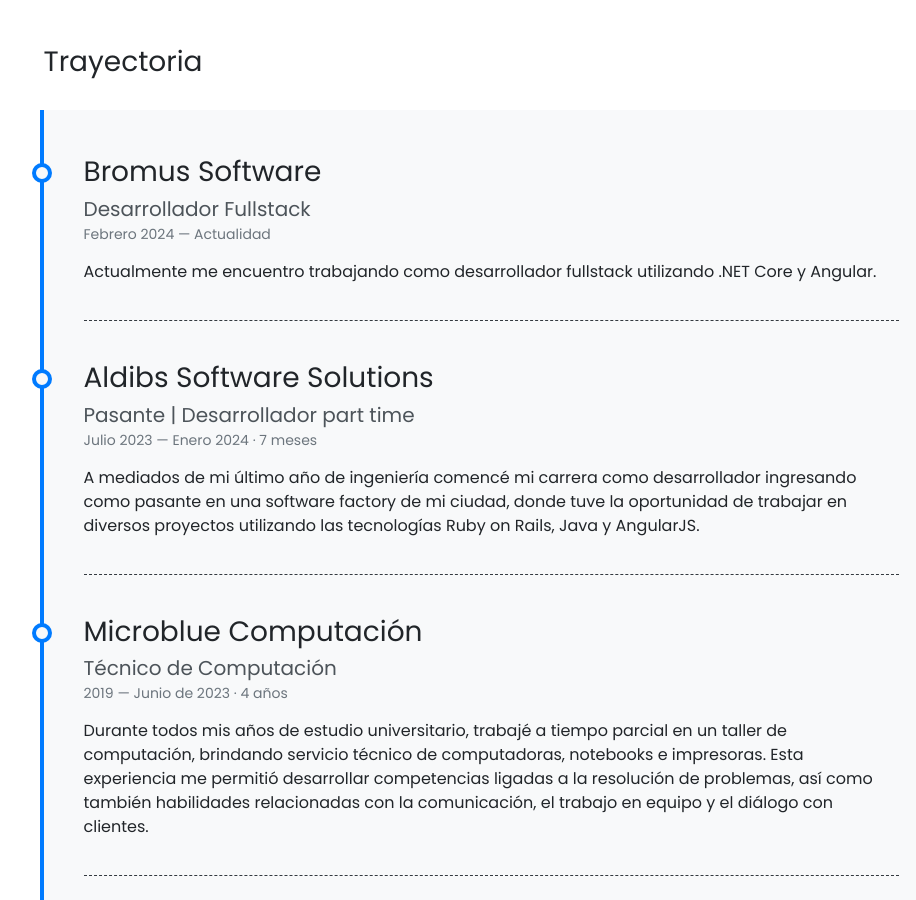
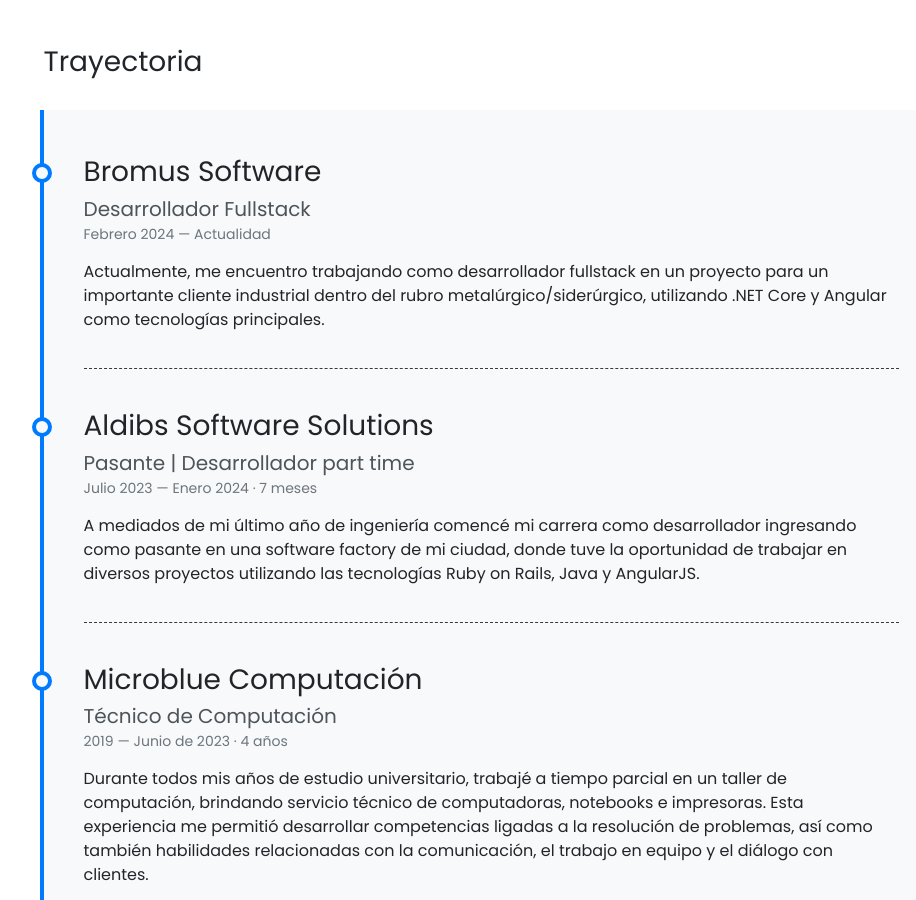
Before and after one commit to PabloMusaber/pablomusaber.github.io, a Jekyll site: the page built from pages/about.md, in a window 1280 px wide and 900 px high, scrolled down 701 px. Shown: the whole window, without its empty margins (149-1065 px from the left). Built offline with Jekyll 4.4.1, drawn with Linux system fonts in a browser that asks for light colours; nearby versions of some CDN libraries.

Commit message:
chore: update timeline

```diff
--- a/_data/timeline.yml
+++ b/_data/timeline.yml
@@ -2,7 +2,9 @@
   role: Desarrollador Fullstack
   from: Febrero 2024
   to: Actualidad
-  description: Actualmente me encuentro trabajando como desarrollador fullstack utilizando .NET Core y Angular.
+  description: Actualmente, me encuentro trabajando como desarrollador fullstack en un proyecto para un
+    importante cliente industrial dentro del rubro metalúrgico/siderúrgico, utilizando .NET Core y
+    Angular como tecnologías principales.
 
 - company: Aldibs Software Solutions
   role: Pasante | Desarrollador part time
```
Also changed, not shown: 1 other file.
